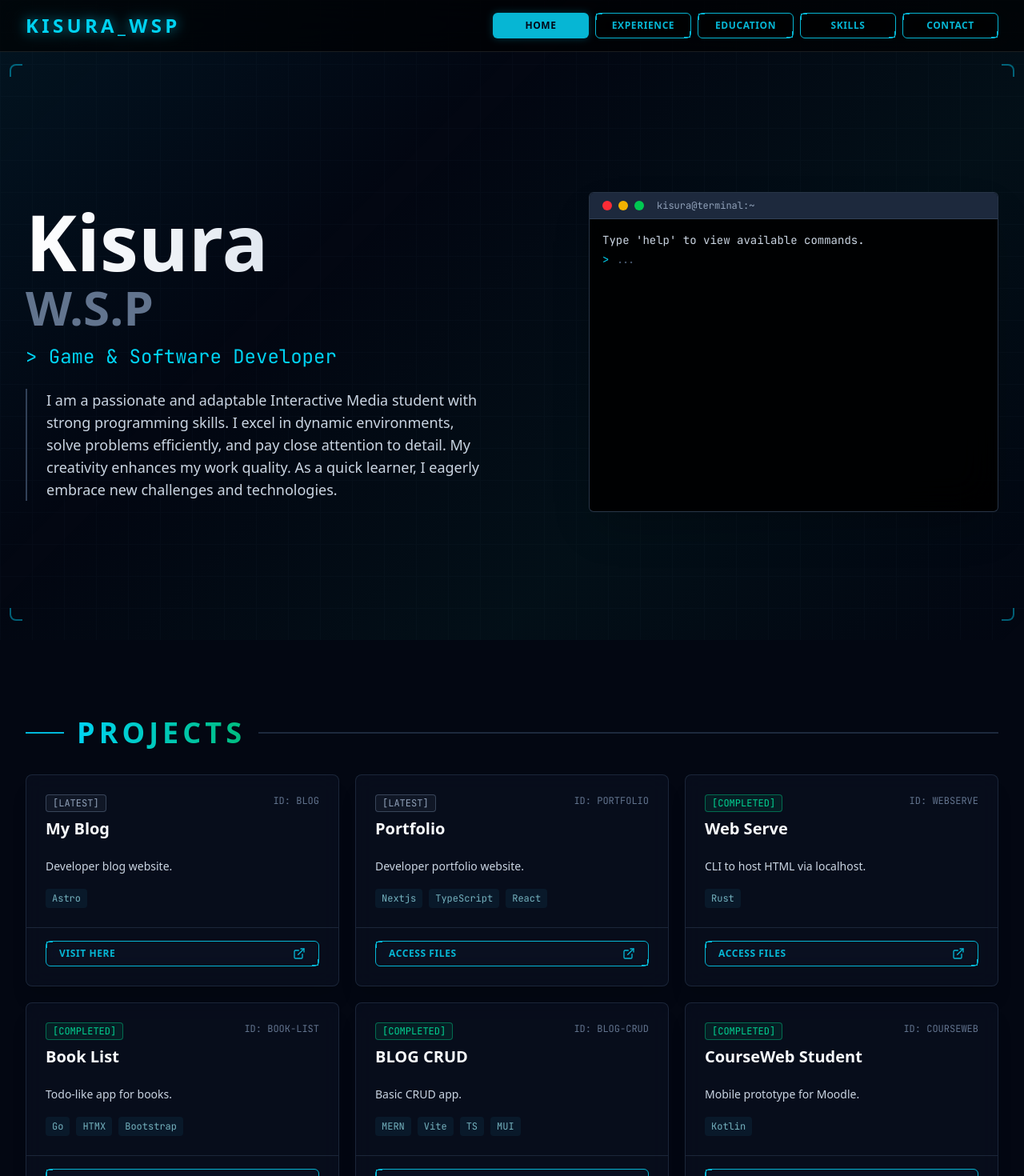
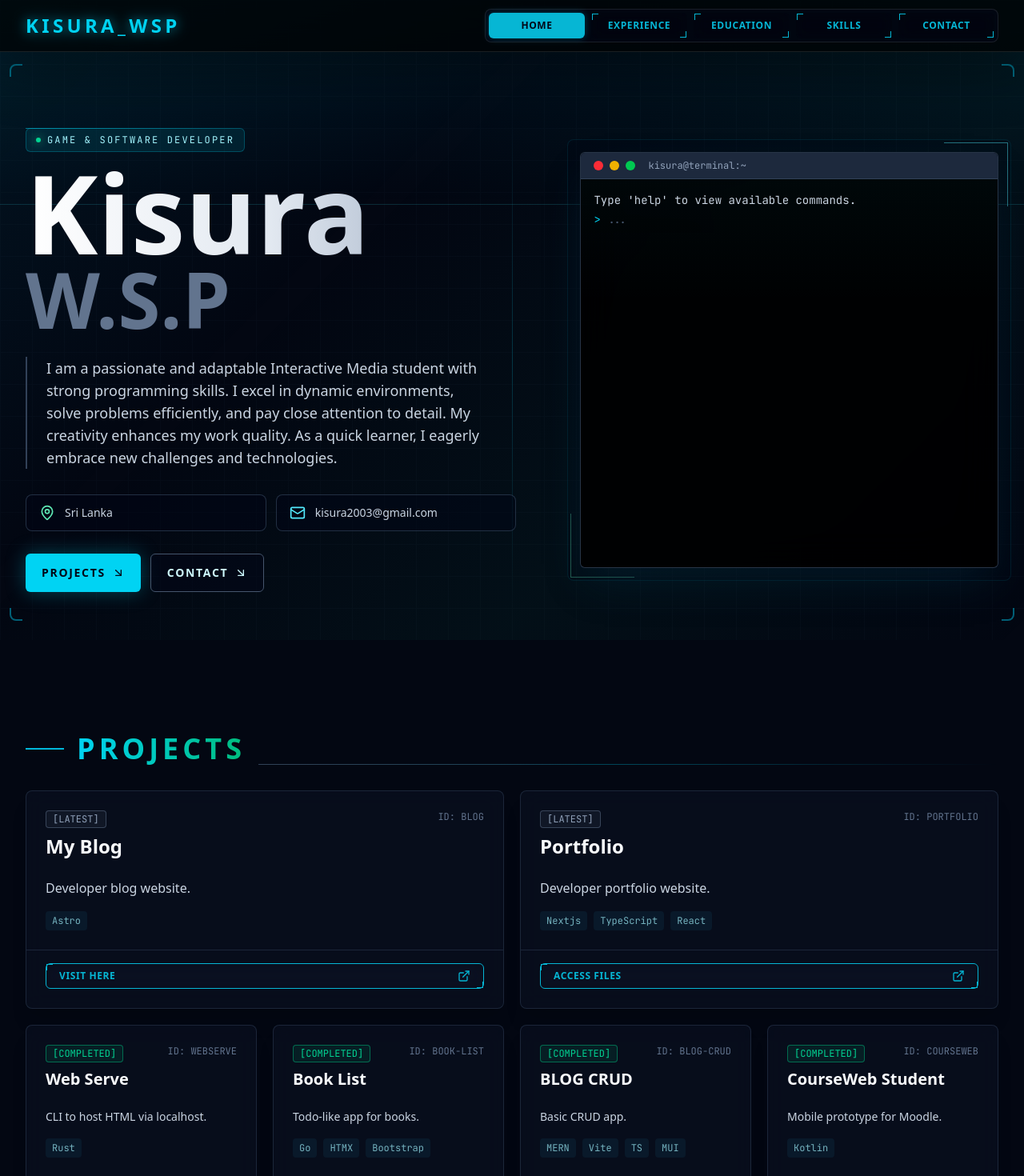
Before and after one commit to KisuraWSP/KisuraWSP.github.io, a Next.js app: page / in a window 1280 px wide. Shown: the top 1470 px of the page at 80% size. Built offline with nearby package versions, Linux system fonts and the light colour scheme.

Commit message:
updated desktop layout for website

```diff
--- a/src/components/items/HudLayout.tsx
+++ b/src/components/items/HudLayout.tsx
@@ -35,25 +35,26 @@ export function HudLayout({ children }: HudLayoutProps) {
                 }}
             />
             <div className="fixed inset-0 pointer-events-none z-0 bg-[linear-gradient(135deg,rgba(6,182,212,0.08),transparent_35%,rgba(16,185,129,0.05)_68%,transparent)]" />
+            <div className="pointer-events-none fixed inset-x-0 top-0 z-0 hidden h-64 border-b border-cyan-300/10 bg-[linear-gradient(180deg,rgba(6,182,212,0.08),transparent)] lg:block" />
 
             {/* Top HUD Bar */}
-            <header className="fixed top-0 left-0 right-0 z-50 border-b border-white/10 bg-black/65 backdrop-blur-xl">
-                <div className="mx-auto flex h-16 w-full max-w-7xl items-center justify-between px-4 sm:px-6 lg:px-8">
+            <header className="fixed left-0 right-0 top-0 z-50 border-b border-white/10 bg-black/70 shadow-[0_18px_70px_rgba(0,0,0,0.38)] backdrop-blur-xl">
+                <div className="mx-auto flex h-16 w-full max-w-7xl items-center justify-between px-4 sm:px-6 lg:px-8 xl:max-w-[88rem]">
                     <Link
                         href="/"
                         onClick={() => setIsMenuOpen(false)}
-                        className="min-w-0 text-xl font-bold tracking-[0.18em] text-cyan-400 drop-shadow-[0_0_8px_rgba(6,182,212,0.8)] sm:text-2xl"
+                        className="min-w-0 text-xl font-bold tracking-[0.18em] text-cyan-400 drop-shadow-[0_0_8px_rgba(6,182,212,0.8)] transition hover:text-cyan-200 sm:text-2xl"
                     >
                         KISURA_WSP
                     </Link>
 
-                    <nav className="hidden items-center gap-2 lg:flex">
+                    <nav className="hidden items-center gap-2 rounded-lg border border-white/10 bg-slate-950/50 p-1 lg:flex">
                         {navItems.map((item) => (
                             <Link key={item.path} href={item.path}>
                                 <Button
                                     variant={pathname === item.path ? "primary" : "cyber"}
                                     size="sm"
-                                    className={cn("w-30", pathname === item.path && "glow-border")}
+                                    className={cn("w-30 border-transparent shadow-none", pathname === item.path && "glow-border")}
                                 >
                                     {item.label}
                                 </Button>
@@ -96,7 +97,7 @@ export function HudLayout({ children }: HudLayoutProps) {
             </header>
 
             {/* Main Content Area */}
-            <main className="relative z-10 mx-auto flex min-h-screen w-full max-w-7xl flex-col px-4 pb-10 pt-20 sm:px-6 lg:px-8">
+            <main className="relative z-10 mx-auto flex min-h-screen w-full max-w-7xl flex-col px-4 pb-10 pt-20 sm:px-6 lg:px-8 xl:max-w-[88rem]">
                 {children}
             </main>
 
--- a/src/components/items/Terminal.tsx
+++ b/src/components/items/Terminal.tsx
@@ -66,7 +66,7 @@ export function Terminal({ className, initialOutput = ["Welcome", "Type 'help' f
             {/* Body */}
             <div
                 ref={scrollRef}
-                className="custom-scrollbar flex-1 space-y-1 overflow-y-auto p-3 sm:p-4"
+                className="custom-scrollbar flex-1 space-y-1 overflow-y-auto bg-[linear-gradient(180deg,rgba(6,182,212,0.035),transparent_32%)] p-3 sm:p-4"
             >
                 {output.map((line, i) => (
                     <div key={i} className={cn("break-words", line.startsWith(">") ? "text-cyan-400" : "text-slate-300")}>
--- a/src/components/sections/HeroSection.tsx
+++ b/src/components/sections/HeroSection.tsx
@@ -3,29 +3,38 @@
 import { motion } from "framer-motion";
 import { Terminal } from "@/components/items/Terminal";
 import { PORTFOLIO_DATA } from "@/data/portfolio";
+import { ArrowDownRight, Mail, MapPin } from "lucide-react";
+import Link from "next/link";
 
 export function HeroSection() {
     return (
-        <section className="relative flex min-h-[calc(100svh-5rem)] flex-col items-center justify-center gap-10 py-10 sm:py-14 lg:flex-row lg:gap-16 lg:py-20 xl:gap-24">
+        <section className="relative flex min-h-[calc(100svh-5rem)] flex-col items-center justify-center gap-10 py-10 sm:py-14 lg:grid lg:grid-cols-[minmax(0,1.08fr)_minmax(420px,0.92fr)] lg:gap-12 lg:py-20 xl:gap-20">
+            <div className="pointer-events-none absolute inset-y-16 left-1/2 hidden w-px bg-gradient-to-b from-transparent via-cyan-400/20 to-transparent lg:block" />
+            <div className="pointer-events-none absolute left-0 top-20 hidden h-px w-72 bg-gradient-to-r from-cyan-400/50 to-transparent lg:block" />
 
             {/* Left Column: Text & Bio */}
             <motion.div
                 initial={{ opacity: 0, x: -50 }}
                 animate={{ opacity: 1, x: 0 }}
                 transition={{ duration: 0.8, ease: "easeOut" }}
-                className="z-20 w-full max-w-2xl flex-1 space-y-6 text-center lg:text-left"
+                className="z-20 w-full max-w-3xl space-y-6 text-center lg:text-left"
             >
-                <div className="space-y-4">
-                    <h1 className="text-5xl font-black tracking-normal text-white sm:text-6xl md:text-7xl lg:text-8xl">
+                <div className="space-y-5">
+                    <div className="mx-auto hidden w-fit items-center gap-2 rounded-md border border-cyan-400/25 bg-cyan-400/10 px-3 py-1.5 font-mono text-xs uppercase tracking-[0.18em] text-cyan-200 lg:mx-0 lg:flex">
+                        <span className="h-1.5 w-1.5 rounded-full bg-emerald-400 shadow-[0_0_12px_rgba(52,211,153,0.85)]" />
+                        {PORTFOLIO_DATA.personal.title}
+                    </div>
+
+                    <h1 className="text-5xl font-black tracking-normal text-white sm:text-6xl md:text-7xl lg:text-[7.25rem] lg:leading-[0.82] xl:text-[8.5rem]">
                         <span className="block text-transparent bg-clip-text bg-gradient-to-r from-white via-slate-200 to-slate-400">
                             {PORTFOLIO_DATA.personal.name.split(" ")[0]}
                         </span>
-                        <span className="mt-1 block text-3xl text-slate-500 sm:text-4xl md:text-6xl">
+                        <span className="mt-1 block text-3xl text-slate-500 sm:text-4xl md:text-6xl lg:text-[5rem] xl:text-[6rem]">
                             {PORTFOLIO_DATA.personal.name.split(" ").slice(1).join(" ")}
                         </span>
                     </h1>
 
-                    <h2 className="font-mono text-lg text-cyan-400 sm:text-xl md:text-2xl">
+                    <h2 className="font-mono text-lg text-cyan-400 sm:text-xl md:text-2xl lg:hidden">
                         {">"} {PORTFOLIO_DATA.personal.title}
                     </h2>
                 </div>
@@ -33,6 +42,37 @@ export function HeroSection() {
                 <p className="mx-auto max-w-xl border-t border-slate-700 pt-5 text-base leading-7 text-slate-300 sm:border-l-2 sm:border-t-0 sm:pl-6 sm:pt-0 sm:text-lg lg:mx-0">
                     {PORTFOLIO_DATA.personal.bio}
                 </p>
+
+                <div className="grid gap-3 pt-2 sm:grid-cols-2 lg:max-w-2xl">
+                    <div className="flex items-center gap-3 rounded-lg border border-slate-700/70 bg-slate-950/45 px-4 py-3 text-left">
+                        <MapPin className="h-5 w-5 shrink-0 text-emerald-300" />
+                        <span className="text-sm leading-5 text-slate-300">{PORTFOLIO_DATA.personal.location}</span>
+                    </div>
+                    <a
+                        href={`mailto:${PORTFOLIO_DATA.personal.email}`}
+                        className="flex items-center gap-3 rounded-lg border border-slate-700/70 bg-slate-950/45 px-4 py-3 text-left transition hover:border-cyan-400/60 hover:bg-cyan-400/10"
+                    >
+                        <Mail className="h-5 w-5 shrink-0 text-cyan-300" />
+                        <span className="break-all text-sm leading-5 text-slate-300">{PORTFOLIO_DATA.personal.email}</span>
+                    </a>
+                </div>
+
+                <div className="flex flex-col gap-3 pt-1 sm:flex-row sm:justify-center lg:justify-start">
+                    <a
+                        href="#projects"
+                        className="inline-flex h-12 items-center justify-center rounded-md bg-cyan-400 px-5 text-sm font-bold uppercase tracking-[0.12em] text-slate-950 shadow-[0_0_24px_rgba(6,182,212,0.35)] transition hover:bg-cyan-300"
+                    >
+                        Projects
+                        <ArrowDownRight className="ml-2 h-4 w-4" />
+                    </a>
+                    <Link
+                        href="/contact"
+                        className="inline-flex h-12 items-center justify-center rounded-md border border-slate-600 bg-slate-950/50 px-5 text-sm font-bold uppercase tracking-[0.12em] text-cyan-100 transition hover:border-cyan-400/70 hover:bg-cyan-400/10"
+                    >
+                        Contact
+                        <ArrowDownRight className="ml-2 h-4 w-4" />
+                    </Link>
+                </div>
             </motion.div>
 
             {/* Right Column: Terminal Visualization */}
@@ -40,10 +80,13 @@ export function HeroSection() {
                 initial={{ opacity: 0, scale: 0.9, y: 50 }}
                 animate={{ opacity: 1, scale: 1, y: 0 }}
                 transition={{ duration: 0.8, delay: 0.4 }}
-                className="relative w-full max-w-lg flex-1"
+                className="relative w-full max-w-lg lg:max-w-none"
             >
+                <div className="pointer-events-none absolute -inset-4 hidden rounded-lg border border-cyan-400/10 bg-slate-950/20 lg:block" />
+                <div className="pointer-events-none absolute -right-3 -top-3 hidden h-20 w-20 border-r border-t border-cyan-300/45 lg:block" />
+                <div className="pointer-events-none absolute -bottom-3 -left-3 hidden h-20 w-20 border-b border-l border-emerald-300/35 lg:block" />
                 <Terminal
-                    className="relative z-10 w-full border-slate-700/80 bg-black/90 shadow-2xl backdrop-blur-xl"
+                    className="relative z-10 w-full border-slate-700/80 bg-black/90 shadow-2xl shadow-cyan-950/40 backdrop-blur-xl lg:h-[520px]"
                     height="h-[320px] sm:h-[400px]"
                     initialOutput={[
                         "Type 'help' to view available commands."
--- a/src/components/sections/ProjectsSection.tsx
+++ b/src/components/sections/ProjectsSection.tsx
@@ -25,12 +25,14 @@ export function ProjectsSection() {
 
     return (
         <section id="projects" className="space-y-8 py-14 sm:py-20 lg:py-24">
-            <div className="mb-8 flex items-center gap-3 sm:gap-4">
-                <div className="h-[2px] w-8 shrink-0 bg-cyan-500 sm:w-12" />
-                <h2 className="text-2xl font-black uppercase tracking-[0.14em] text-transparent bg-clip-text bg-gradient-to-r from-cyan-400 to-emerald-500 sm:text-3xl md:text-4xl">
-                    Projects
-                </h2>
-                <div className="h-[2px] flex-1 bg-slate-800" />
+            <div className="mb-8 grid gap-4 lg:grid-cols-[auto_1fr] lg:items-end">
+                <div className="flex items-center gap-3 sm:gap-4">
+                    <div className="h-[2px] w-8 shrink-0 bg-cyan-500 sm:w-12" />
+                    <h2 className="text-2xl font-black uppercase tracking-[0.14em] text-transparent bg-clip-text bg-gradient-to-r from-cyan-400 to-emerald-500 sm:text-3xl md:text-4xl">
+                        Projects
+                    </h2>
+                </div>
+                <div className="hidden h-px bg-gradient-to-r from-slate-700 via-cyan-500/35 to-transparent lg:block" />
             </div>
 
             <motion.div
@@ -38,15 +40,20 @@ export function ProjectsSection() {
                 initial="hidden"
                 whileInView="show"
                 viewport={{ once: true, margin: "-100px" }}
-                className="grid grid-cols-1 gap-4 sm:gap-5 md:grid-cols-2 lg:grid-cols-3"
+                className="grid grid-cols-1 gap-4 sm:gap-5 md:grid-cols-2 lg:grid-cols-3 xl:grid-cols-4"
             >
-                {PORTFOLIO_DATA.projects.map((project) => (
-                    <motion.div key={project.id} variants={item}>
-                        <Card variant="glass" className="group flex h-full flex-col transition-colors hover:border-cyan-500/50">
+                {PORTFOLIO_DATA.projects.map((project, index) => (
+                    <motion.div
+                        key={project.id}
+                        variants={item}
+                        className={cn(index < 2 && "xl:col-span-2")}
+                    >
+                        <Card variant="glass" className="group relative flex h-full flex-col transition-all duration-300 hover:-translate-y-1 hover:border-cyan-500/50 hover:shadow-[0_22px_60px_rgba(6,182,212,0.12)]">
+                            <div className="pointer-events-none absolute inset-x-0 top-0 h-px bg-gradient-to-r from-transparent via-cyan-300/55 to-transparent opacity-0 transition-opacity duration-300 group-hover:opacity-100" />
                             <CardHeader className="p-5 sm:p-6">
                                 <div className="mb-2 flex flex-wrap items-start justify-between gap-2">
                                     <div className={cn(
-                                        "text-xs font-mono px-2 py-0.5 rounded border",
+                                        "rounded border px-2 py-0.5 font-mono text-xs",
                                         project.status === "Completed" ? "border-emerald-500/50 text-emerald-400 bg-emerald-500/10" :
                                             project.status === "WIP" ? "border-yellow-500/50 text-yellow-400 bg-yellow-500/10" :
                                                 "border-slate-500/50 text-slate-400 bg-slate-500/10"
@@ -57,19 +64,19 @@ export function ProjectsSection() {
                                         ID: {project.id.toUpperCase()}
                                     </div>
                                 </div>
-                                <CardTitle className="transition-colors group-hover:text-cyan-400">
+                                <CardTitle className={cn("transition-colors group-hover:text-cyan-400", index < 2 && "xl:text-2xl")}>
                                     {project.title}
                                 </CardTitle>
                             </CardHeader>
                             <CardContent className="flex-1 space-y-4 px-5 pb-5 sm:px-6 sm:pb-6">
-                                <p className="text-sm leading-relaxed text-slate-300">
+                                <p className={cn("text-sm leading-relaxed text-slate-300", index < 2 && "xl:max-w-2xl xl:text-base")}>
                                     {project.description}
                                 </p>
                                 <div className="flex flex-wrap gap-2">
                                     {project.tech.map((tech) => (
                                         <span
                                             key={tech}
-                                            className="text-xs font-mono text-cyan-200/70 bg-cyan-900/20 px-2 py-1 rounded"
+                                            className="rounded bg-cyan-900/20 px-2 py-1 font-mono text-xs text-cyan-200/70"
                                         >
                                             {tech}
                                         </span>
--- a/src/data/portfolio.ts
+++ b/src/data/portfolio.ts
@@ -3,7 +3,7 @@ export const PORTFOLIO_DATA = {
         name: "Kisura W.S.P",
         title: "Game & Software Developer",
         bio: "I am a passionate and adaptable Interactive Media student with strong programming skills. I excel in dynamic environments, solve problems efficiently, and pay close attention to detail. My creativity enhances my work quality. As a quick learner, I eagerly embrace new challenges and technologies.",
-        location: "Sri Lanka Institute of Information Technology",
+        location: "Sri Lanka",
         email: "kisura2003@gmail.com",
         socials: {
             github: "https://github.com/KisuraWSP",
```
